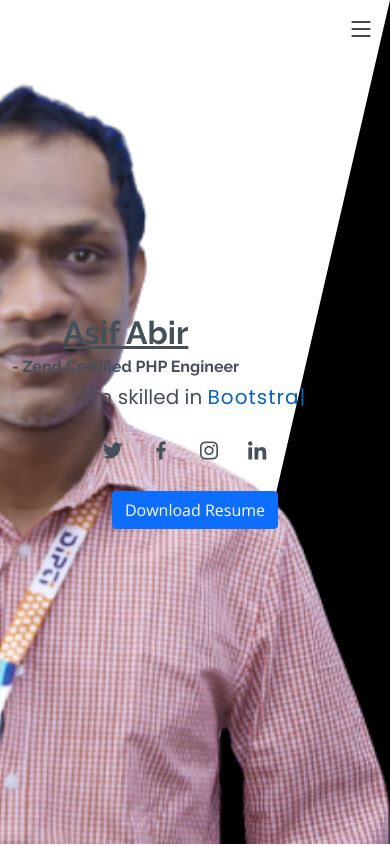
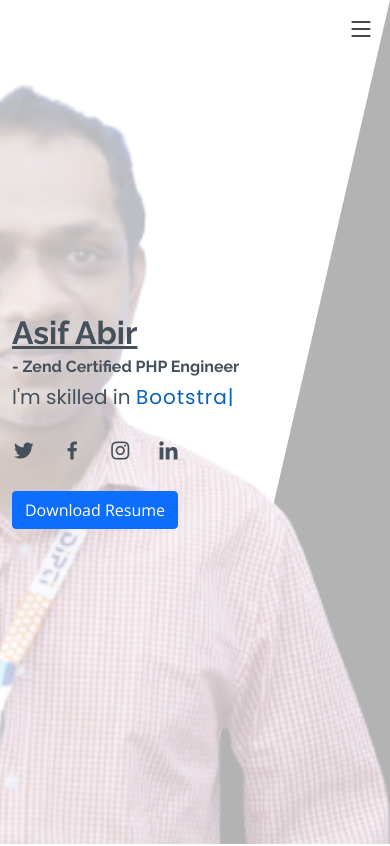
Before and after one commit to asif-daffodil/portfolio, a plain HTML site: page index.html in a window 390 px wide. Shown: the top 846 px of the page. Drawn offline with nearby package versions, Linux system fonts and the light colour scheme.

Commit message:
jun-11-2022

```diff
--- a/assets/css/style.css
+++ b/assets/css/style.css
@@ -260,12 +260,12 @@ h6 {
 #hero {
   width: 100%;
   height: 100vh;
-  background: url("../img/asif2.png") no-repeat bottom right / auto 90%;
   position: relative;
 }
 @media (min-width: 992px) {
   #hero {
     padding-left: 160px;
+    background: url("../img/asif2.png") no-repeat bottom right / auto 90%;
   }
 }
 #hero:before {
@@ -312,16 +312,23 @@ h6 {
 }
 @media (max-width: 992px) {
   #hero {
-    text-align: center;
+    text-align: left;
+    background: linear-gradient(
+        rgba(255, 255, 255, 0.7),
+        rgba(255, 255, 255, 0.7)
+      ),
+      url("../img/asif2.png") no-repeat bottom right / auto 90%;
   }
   #hero h1 {
     font-size: 32px;
     line-height: 36px;
+    text-align: left;
   }
   #hero p {
     margin-top: 10px;
     font-size: 20px;
     line-height: 24px;
+    text-align: left;
   }
 }
 
```
